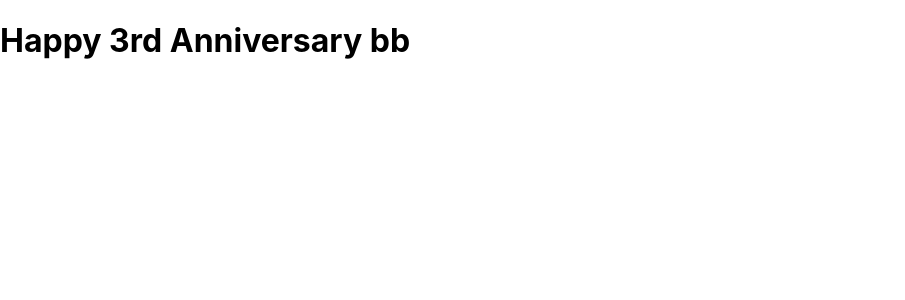
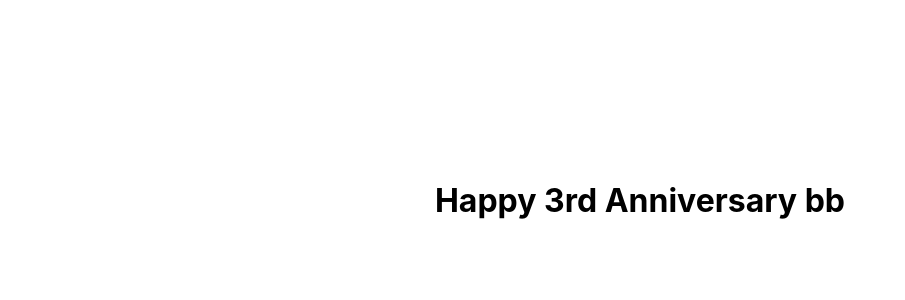
Before and after one commit to keeganchua/3rd-anniversary, a React (Create React App) app: page / in a window 1280 px wide. Shown: the top 300 px of the page, without its empty margins (0-905 px from the left). Built offline with nearby package versions, Linux system fonts and the light colour scheme.

Commit message:
modified package.json

```diff
--- a/package.json
+++ b/package.json
@@ -8,6 +8,7 @@
     "@testing-library/user-event": "^13.5.0",
     "react": "^18.2.0",
     "react-dom": "^18.2.0",
+    "react-router-dom": "^6.18.0",
     "react-scripts": "5.0.1",
     "web-vitals": "^2.1.4"
   },
--- a/src/App.css
+++ b/src/App.css
@@ -1,4 +1,8 @@
 .App {
+  display: flex;
+  align-items: center;
+  justify-content: center;
+  height: 50vh;
   text-align: center;
 }
 
--- a/src/App.js
+++ b/src/App.js
@@ -1,8 +1,9 @@
 import React from 'react';
+import './App.css';
 
 function App() {
   return (
-    <div>
+    <div className="App centered">
       <h1>Happy 3rd Anniversary bb</h1>
       {/* You can add more content or components here */}
     </div>
```
Also changed, not shown: 1 other file (tests, documents, lock files or other folders).
